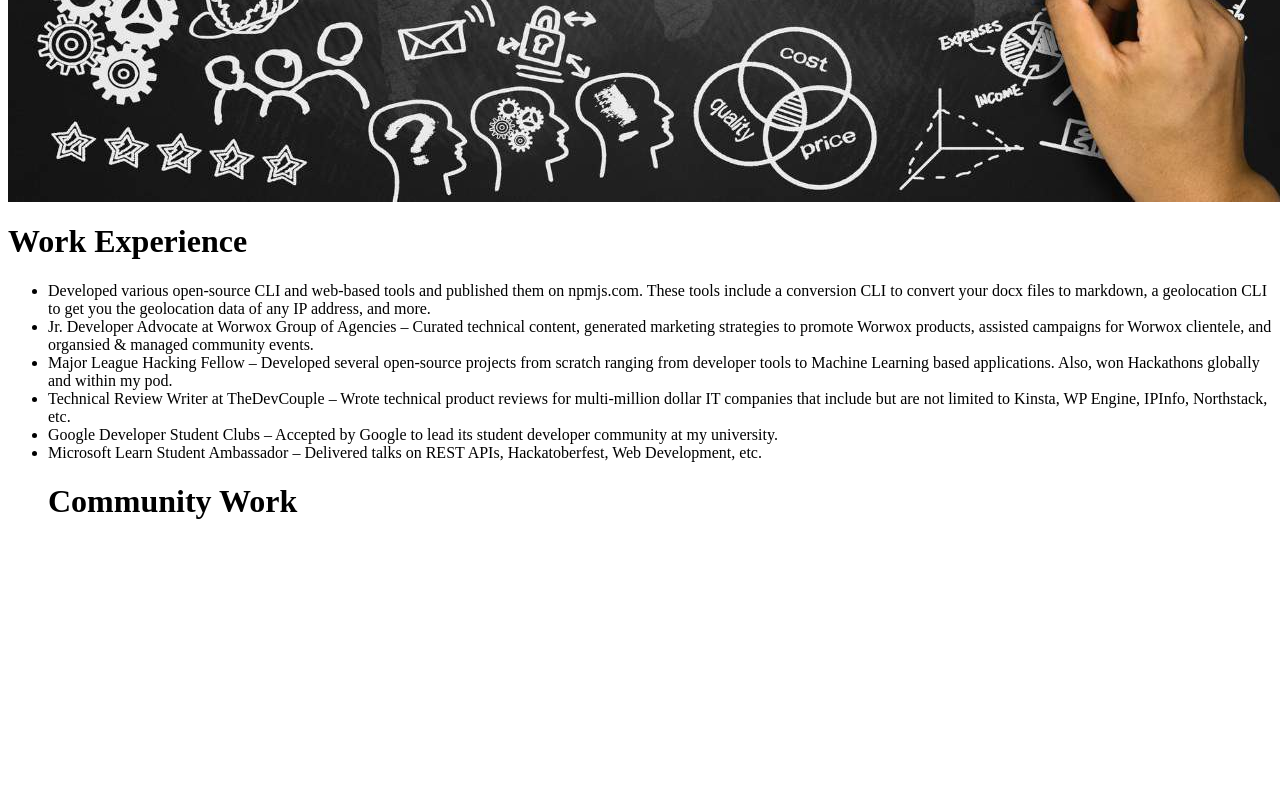
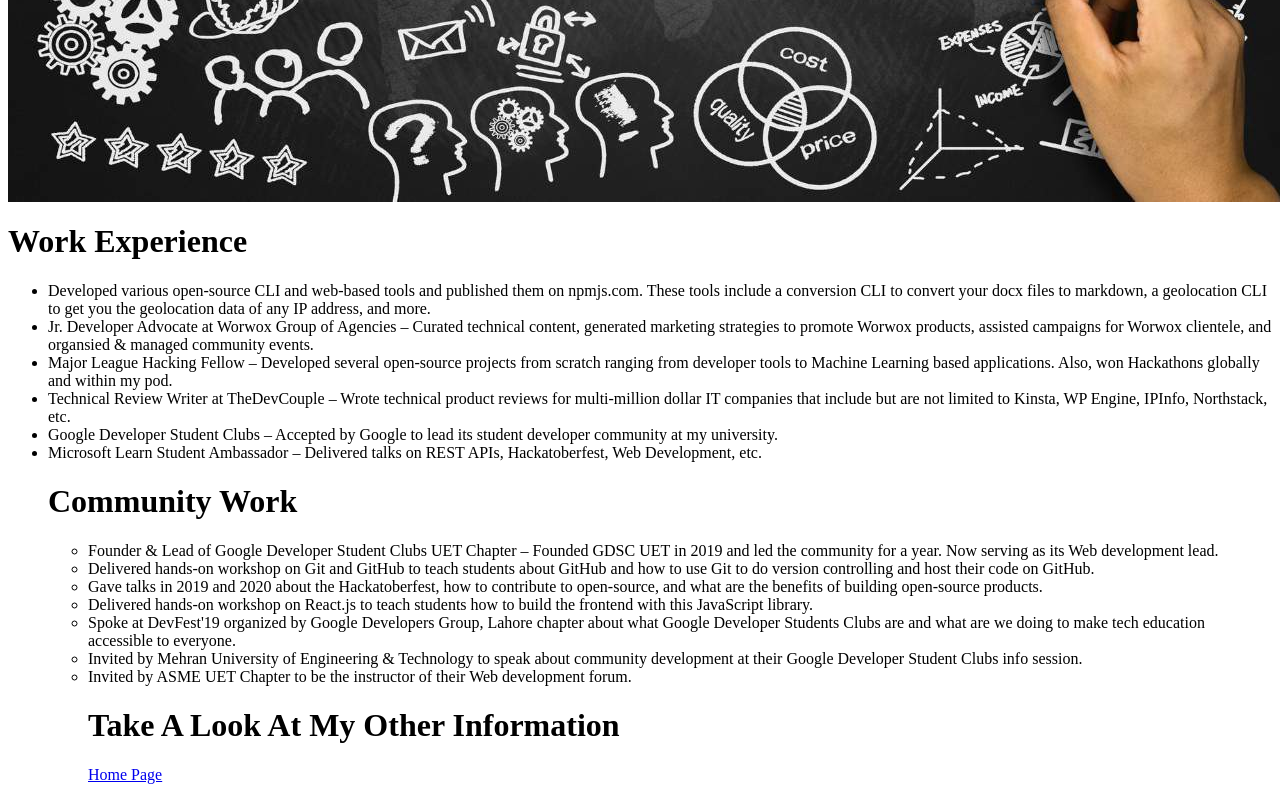
Before and after one commit to Muhammad-Irfan-Akram/ASME-Website-Project-1, a plain HTML site: page Experience.html in a window 1280 px wide. Shown: the part 524-1324 px from the top of the page. Before the commit the page ends 1066 px from the top, so only its background shows below. Drawn offline with Linux system fonts and the light colour scheme; files whose address does not match are found by name.

Commit message:
Experience page complete almost

```diff
--- a/PICS/Experience.html
+++ b/Experience.html
@@ -12,6 +12,18 @@
                 <li>Google Developer Student Clubs – Accepted by Google to lead its student developer community at my university.</li>
                 <li>Microsoft Learn Student Ambassador – Delivered talks on REST APIs, Hackatoberfest, Web Development, etc.</li>
                 <h1>Community Work</h1>
+                <ul>
+                    <li>Founder & Lead of Google Developer Student Clubs UET Chapter – Founded GDSC UET in 2019 and led the community for a year. Now serving as its Web development lead.</li>
+                    <li>Delivered hands-on workshop on Git and GitHub to teach students about GitHub and how to use Git to do version controlling and host their code on GitHub.</li>
+                    <li>Gave talks in 2019 and 2020 about the Hackatoberfest, how to contribute to open-source, and what are the benefits of building open-source products.</li>
+                    <li>Delivered hands-on workshop on React.js to teach students how to build the frontend with this JavaScript library.</li>
+                    <li>Spoke at DevFest'19 organized by Google Developers Group, Lahore chapter about what Google Developer Students Clubs are and what are we doing to make tech education accessible to everyone.</li>
+                    <li>Invited by Mehran University of Engineering & Technology to speak about community development at their Google Developer Student Clubs info session.</li>
+                    <li>Invited by ASME UET Chapter to be the instructor of their Web development forum.</li>
+                    <h1>Take A Look At My Other Information</h1>
+                    <a href="./index.html">Home Page</a>
+
+                </ul>
 
             </ul>
         </body>
```
